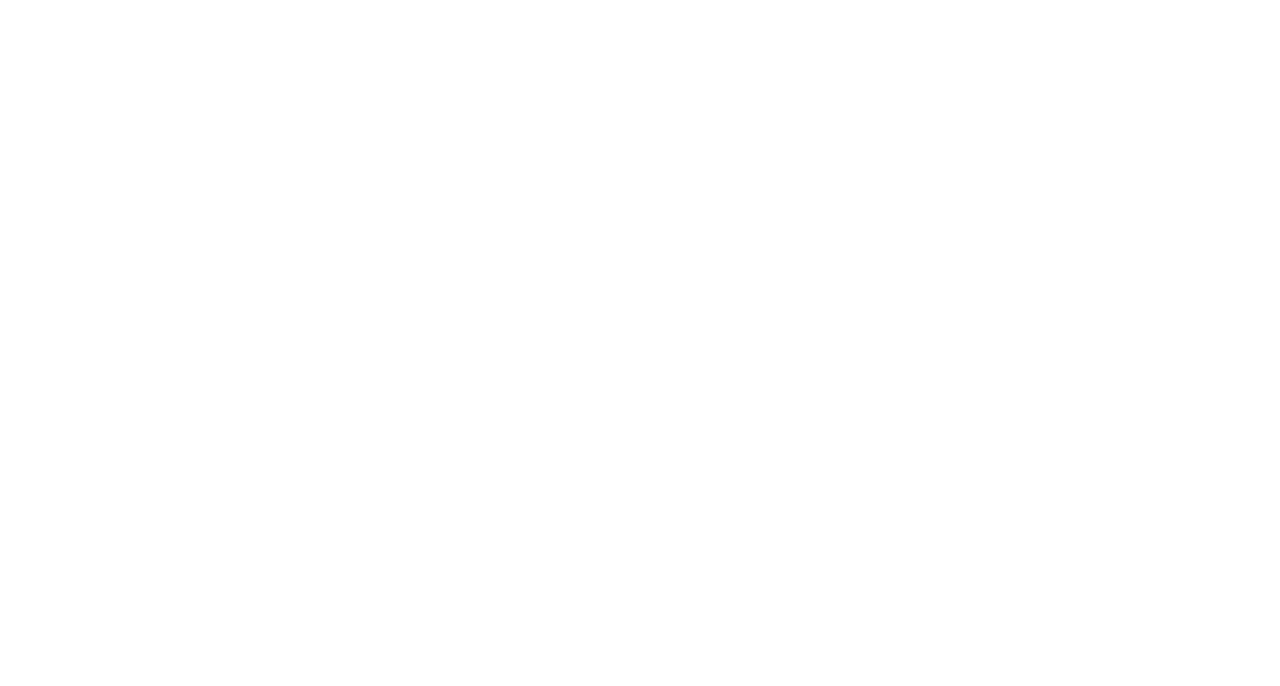
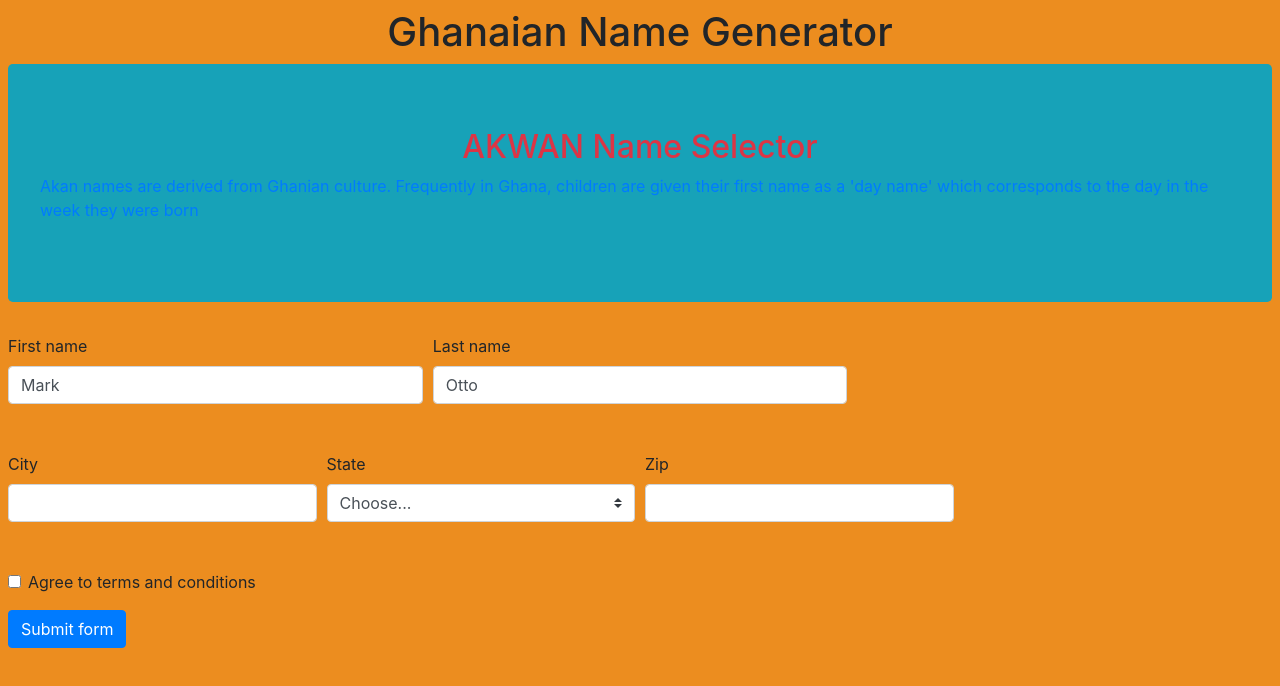
Before and after one commit to geeker254/Independent-Project-2, a plain HTML site: page index.html in a window 1280 px wide. Drawn offline with Linux system fonts and the light colour scheme.

Commit message:
form design

```diff
--- a/css/index.css
+++ b/css/index.css
@@ -0,0 +1,13 @@
+body {
+    margin: 80;
+    font-family: -apple-system, BlinkMacSystemFont, "Segoe UI", Roboto, "Helvetica Neue", Arial, "Noto Sans", sans-serif, "Apple Color Emoji", "Segoe UI Emoji", "Segoe UI Symbol", "Noto Color Emoji";
+    font-size: 1rem;
+    font-weight: 400;
+    line-height: 1.5;
+    color: #212529;
+    text-align: left;
+    background-color: rgb(236, 141, 31);
+  }
+
+  [tabindex="-1"]:focus:not(:focus-visible) {
+    outline: 0 !important;
--- a/index.html
+++ b/index.html
@@ -3,9 +3,72 @@
 <head>
     <meta charset="UTF-8">
     <meta name="viewport" content="width=device-width, initial-scale=1.0">
+            <!-- bootstrap css -->
+            <link rel="stylesheet" href="./css/bootstrap.css">
     <title>AKWAN NAME GENERATOR</title>
 </head>
 <body>
-    <h1></h1>
+    <h1 class="text-center">Ghanaian Name Generator</h1>
+    <header class="jumbotron text-primary bg-info">
+        <h2 class="text-center text-danger">AKWAN Name Selector</h2>
+        <p>Akan names are derived from Ghanian culture. Frequently in Ghana, children are given their first name as a 'day name' which corresponds to the day in the week they were born</p>
+    </header>
+      <form class="needs-validation" novalidate>
+        <div class="form-row">
+          <div class="col-md-4 mb-5 margin-left: 80px;">
+            <label for="validationCustom01">First name</label>
+            <input type="text" class="form-control" id="validationCustom01" value="Mark" required>
+            <div class="valid-feedback">
+              Looks good!
+            </div>
+          </div>
+          <div class="col-md-4 mb-5 margin-left: 80px;">
+            <label for="validationCustom02">Last name</label>
+            <input type="text" class="form-control" id="validationCustom02" value="Otto" required>
+            <div class="valid-feedback">
+              Looks good!
+            </div>
+          </div>
+        </div>
+        <div class="form-row">
+          <div class="col-md-3 mb-5">
+            <label for="validationCustom03">City</label>
+            <input type="text" class="form-control" id="validationCustom03" required>
+            <div class="invalid-feedback">
+              Please provide a valid city.
+            </div>
+          </div>
+          <div class="col-md-3 mb-5">
+            <label for="validationCustom04">State</label>
+            <select class="custom-select" id="validationCustom04" required>
+              <option selected disabled value="">Choose...</option>
+              <option>...</option>
+            </select>
+            <div class="invalid-feedback">
+              Please select a valid state.
+            </div>
+          </div>
+          <div class="col-md-3 mb-5">
+            <label for="validationCustom05">Zip</label>
+            <input type="text" class="form-control" id="validationCustom05" required>
+            <div class="invalid-feedback">
+              Please provide a valid zip.
+            </div>
+          </div>
+        </div>
+        <div class="form-group">
+          <div class="form-check">
+            <input class="form-check-input" type="checkbox" value="" id="invalidCheck" required>
+            <label class="form-check-label" for="invalidCheck">
+              Agree to terms and conditions
+            </label>
+            <div class="invalid-feedback">
+              You must agree before submitting.
+            </div>
+          </div>
+        </div>
+        <button class="btn btn-primary" type="submit">Submit form</button>
+      </form>
+      <script></script>
 </body>
 </html>
```
Also changed, not shown: JS/index.js (+18 -0 lines), css/bootstrap.css.
